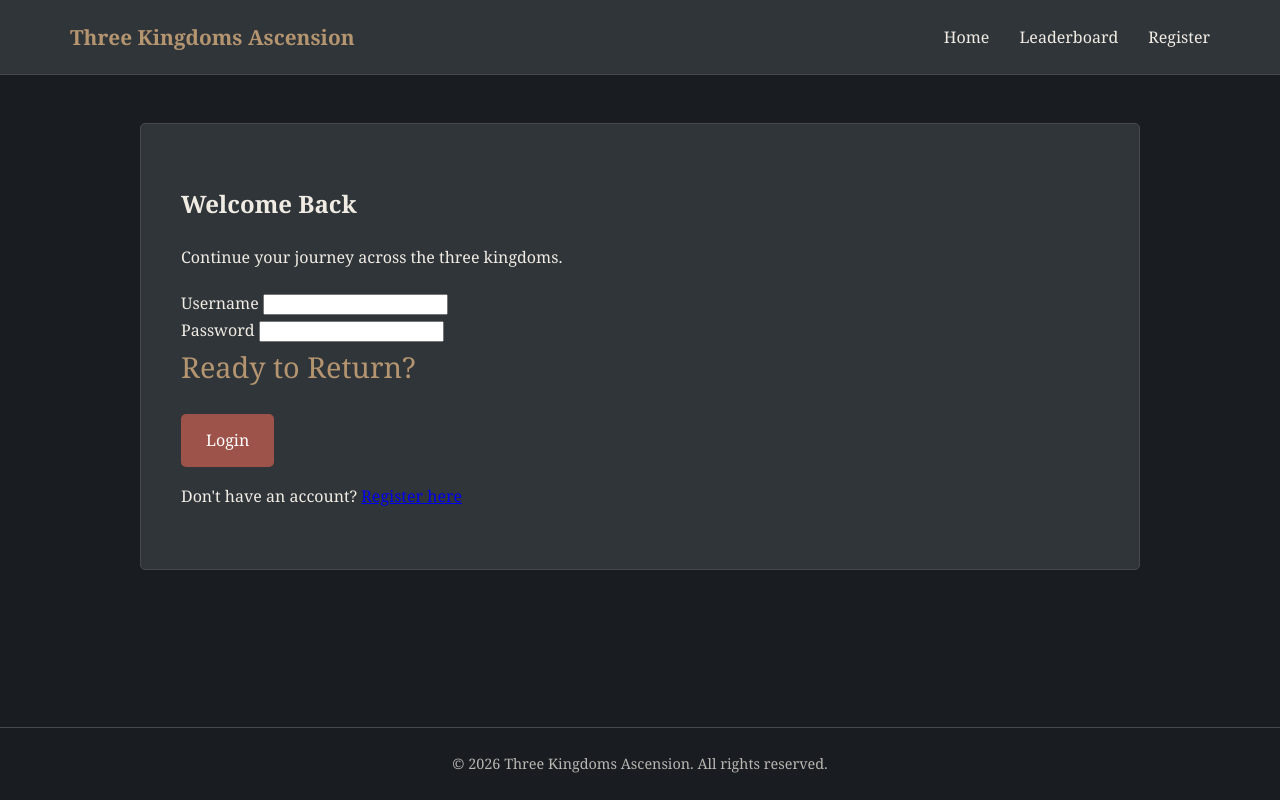
After one commit to Myriad21/TrajuanSmith_ThreeKingdomsAscension, a PHP site: page /login.php in a window 1280 px wide. The commit adds this page. Run offline with PHP 8.4, Linux system fonts and the light colour scheme.

Commit message:
Add login, logout, and user.json

```diff
--- a/index.php
+++ b/index.php
@@ -1,11 +1,5 @@
 <?php
 session_start();
-
-if (isset($_SESSION['user'])) {
-    // Redirect logged-in players to the game
-    header("Location: game.php");
-    exit();
-}
 ?>
 
 <!DOCTYPE html>
--- /dev/null
+++ b/login.php
@@ -0,0 +1,155 @@
+<?php
+session_start();
+
+// Redirect logged-in users to the game
+if (isset($_SESSION['user'])) {
+    header("Location: game.php");
+    exit();
+}
+
+$errors = [];
+$username = '';
+
+if ($_SERVER['REQUEST_METHOD'] === 'POST') {
+    $username = trim($_POST['username'] ?? '');
+    $password = $_POST['password'] ?? '';
+
+    $usersFile = 'storage/users.json';
+
+    if (!file_exists($usersFile)) {
+        $errors[] = "User storage file is missing.";
+    }
+
+    if (empty($errors)) {
+        $jsonData = file_get_contents($usersFile);
+        if ($jsonData === false) {
+            $errors[] = "Unable to access user storage.";
+        } else {
+            $users = json_decode($jsonData, true);
+            if (
+                json_last_error() !== JSON_ERROR_NONE ||
+                !is_array($users)
+            ) {
+                $errors[] = "Unable to read user storage.";
+            }
+        }
+    }
+
+    if (empty($errors)) {
+        $authenticated = false;
+
+        foreach ($users as $user) {
+            if (
+                isset($user['username'], $user['password']) &&
+                strcasecmp($user['username'], $username) === 0
+            ) {
+                if (password_verify($password, $user['password'])) {
+                    $authenticated = true;
+                    session_regenerate_id(true);
+
+                    $_SESSION['user'] = $user['id'];
+                    $_SESSION['username'] = $user['username'];
+
+                    header("Location: game.php");
+                    exit();
+                }
+                break;
+            }
+        }
+        if (!$authenticated) {
+            $errors[] = "Invalid username or password.";
+        }
+    }
+}
+?>
+
+<!DOCTYPE html>
+<html lang="en">
+<head>
+    <meta charset="UTF-8">
+    <meta name="viewport" content="width=device-width, initial-scale=1.0">
+    <meta name="description" content="Create your Three Kingdoms Ascension account.">
+    <title>Register - Three Kingdoms Ascension</title>
+    <link rel="icon" href="images/favicon.ico">
+
+    <link rel="stylesheet" href="assets/css/styles.css">
+    <link rel="stylesheet" href="assets/css/navigation.css">
+    <link rel="stylesheet" href="assets/css/register.css">
+</head>
+
+<body>
+    <header class="site-header">
+        <nav class="site-nav" aria-label="Main navigation">
+            <a href="index.php" class="site-logo">
+                Three Kingdoms Ascension
+            </a>
+            <ul class="nav-links">
+                <li><a href="index.php">Home</a></li>
+                <li><a href="leaderboard.php">Leaderboard</a></li>
+                <li><a href="register.php">Register</a></li>
+            </ul>
+        </nav>
+    </header>
+
+    <main>
+        <section class="login-section">
+            <h1>Welcome Back</h1>
+            <p>Continue your journey across the three kingdoms.</p>
+
+            <form action="login.php" method="POST">
+                <div class="form-group">
+                    <label for="username">Username</label>
+                    <input
+                        type="text"
+                        id="username"
+                        name="username"
+                        value="<?= htmlspecialchars($username, ENT_QUOTES, 'UTF-8') ?>"
+                        required
+                        autocomplete="username"
+                    >
+                </div>
+
+                <div class="form-group">
+                    <label for="password">Password</label>
+                    <input
+                        type="password"
+                        id="password"
+                        name="password"
+                        required
+                        autocomplete="current-password"
+                    >
+                </div>
+
+                <?php if (!empty($errors)): ?>
+                    <div class="error-message" role="alert">
+                        <h2>YOU SHALL NOT PASS!</h2>
+                        <ul>
+                            <?php foreach ($errors as $error): ?>
+                                <li>
+                                    <?= htmlspecialchars($error, ENT_QUOTES, 'UTF-8') ?>
+                                </li>
+                            <?php endforeach; ?>
+                        </ul>
+                    </div>
+                <?php else: ?>
+                    <h2>Ready to Return?</h2>
+                <?php endif; ?>
+                <button type="submit" class="button">
+                    Login
+                </button>
+            </form>
+
+            <p class="register-link">
+                Don't have an account?
+                <a href="register.php">Register here</a>
+            </p>
+        </section>
+    </main>
+
+    <footer class="site-footer">
+        <p>
+            &copy; 2026 Three Kingdoms Ascension. All rights reserved.
+        </p>
+    </footer>
+</body>
+</html>
--- a/register.php
+++ b/register.php
@@ -29,7 +29,7 @@ if ($_SERVER['REQUEST_METHOD'] === 'POST') {
         $errors[] = "Passwords do not match.";
     }
 
-    $usersFile = 'users.json';
+    $usersFile = 'storage/users.json';
 
     if (!file_exists($usersFile)) {
         $errors[] = "User storage file is missing.";
@@ -47,7 +47,7 @@ if ($_SERVER['REQUEST_METHOD'] === 'POST') {
                     strcasecmp($user['username'], $username) === 0 ||
                     strcasecmp($user['email'], $email) === 0
                 ) {
-                    $errors[] = "Username or email is already registered.";
+                    $errors[] = "Username is already registered.";
                     break;
                 }
             }
```
Also changed, not shown: logout.php (added, +27 -0 lines), storage/users.json (added).
